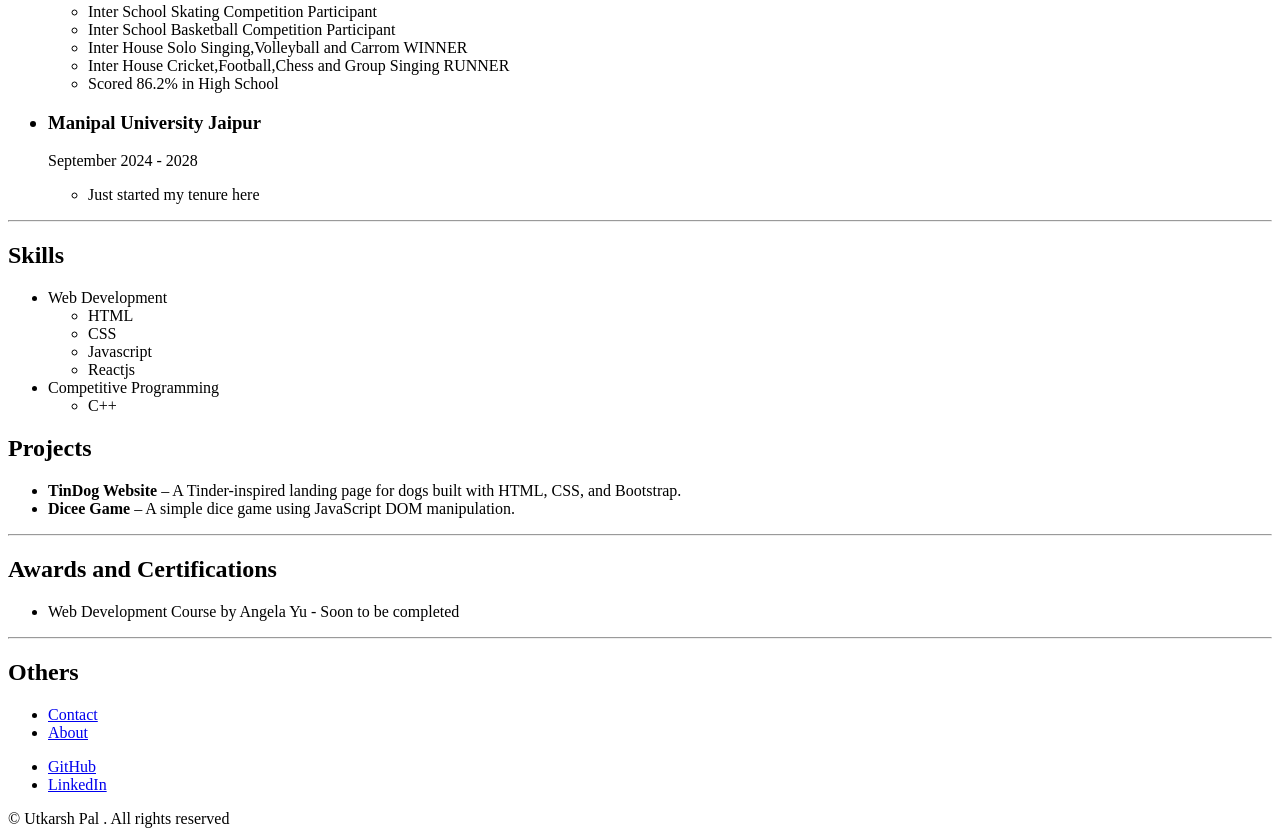
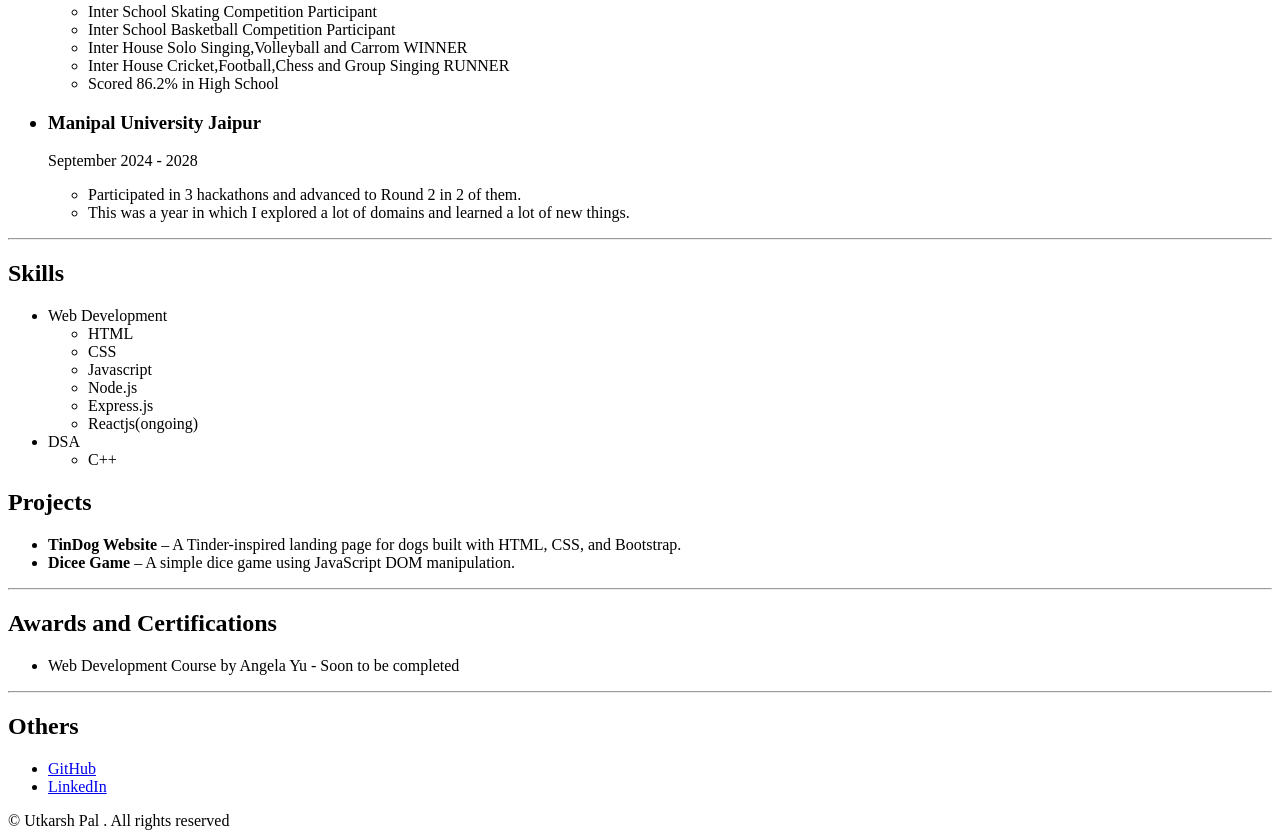
Before and after one commit to utkarshp2829/My-Resume, a plain HTML site: page index.html in a window 1280 px wide. Shown: the part 596-1434 px from the top of the page. Drawn offline with Linux system fonts and the light colour scheme.

```diff
--- a/index.html
+++ b/index.html
@@ -31,7 +31,8 @@
         <h3><li>Manipal University Jaipur</li></h3>
         <p>September 2024 - 2028</p>
         <ul>
-            <li>Just started my tenure here</li>
+            <li>Participated in 3 hackathons and advanced to Round 2 in 2 of them.</li>
+            <li>This was a year in which I explored a lot of domains and learned a lot of new things.</li>
         </ul>
     </ul>
     <hr />
@@ -42,9 +43,11 @@
             <li>HTML</li>
             <li>CSS</li>
             <li>Javascript</li>
-            <li>Reactjs</li>
+            <li>Node.js</li>
+            <li>Express.js</li>
+            <li>Reactjs(ongoing)</li>
         </ul>
-        <li>Competitive Programming</li>
+        <li>DSA</li>
         <ul>
             <li>C++</li>
         </ul>
@@ -60,18 +63,10 @@
     <ul><li>Web Development Course by Angela Yu - Soon to be completed</li></ul>
     <hr />
     <h2>Others</h2>
-    <ul>
-        <li>
-            <a href="../4.3 HTML Porfolio Project/public/contact.html">Contact</a>
-        </li>
-        <li>
-        <a href="../4.3 HTML Porfolio Project/public/about.html">About</a>
-        </li>
-    </ul>
-    <ul>
-    <li><a href="https://github.com/utkarshp2829">GitHub</a></li>
-    <li><a href="https://www.linkedin.com/in/utkarsh--pal/">LinkedIn</a></li>
-    </ul>
+        <ul>
+            <li><a href="https://github.com/utkarshp2829">GitHub</a></li>
+            <li><a href="https://www.linkedin.com/in/utkarsh--pal/">LinkedIn</a></li>
+        </ul>
 
     <footer>
         © Utkarsh Pal . All rights reserved
```
